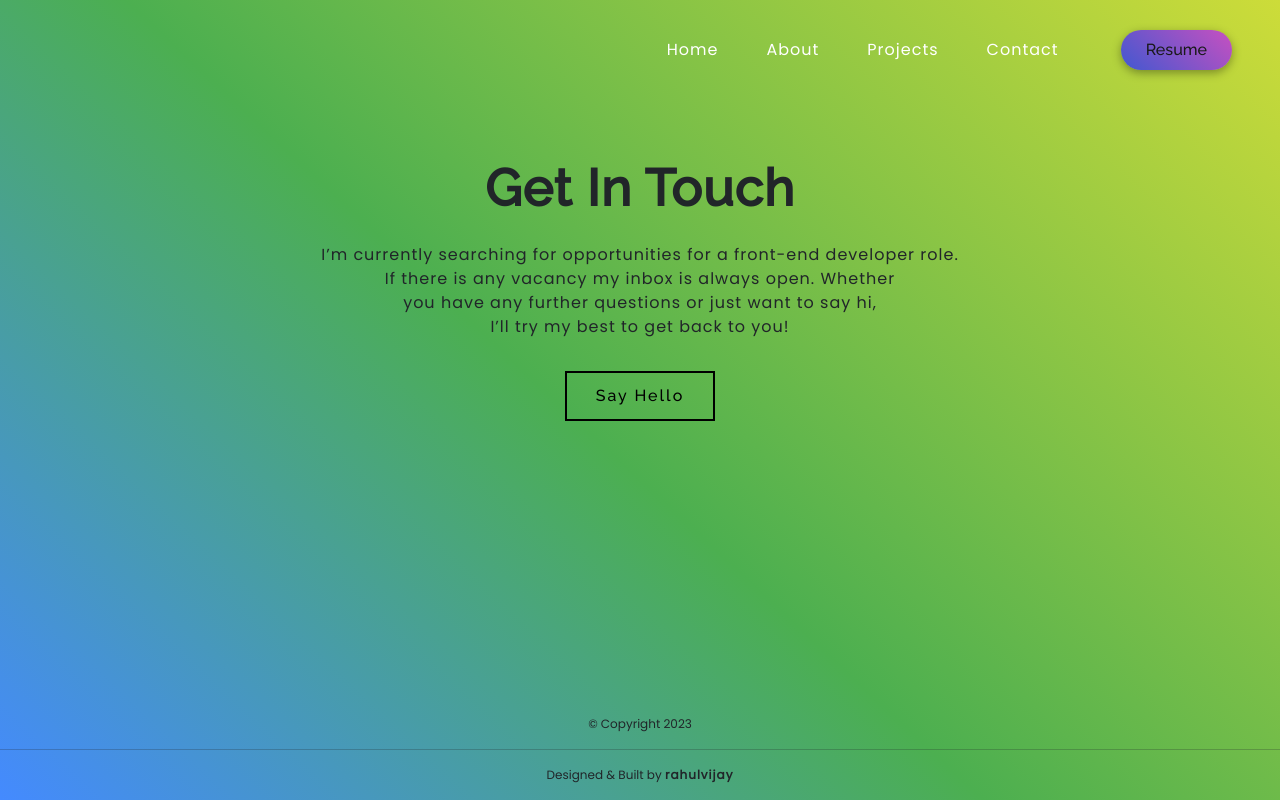
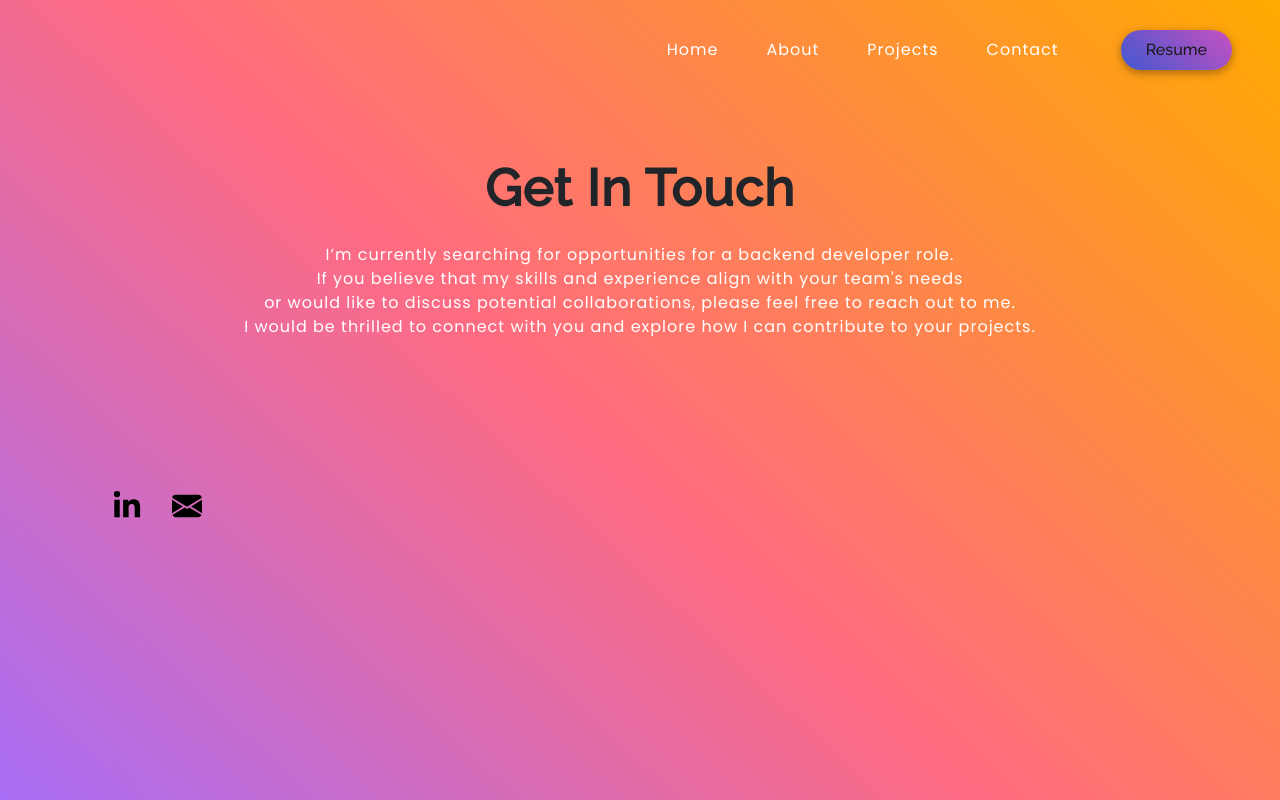
Before and after one commit to dokibal/doktorur, a React (Create React App) app: page /contact in a window 1280 px wide. Built offline with nearby package versions, Linux system fonts and the light colour scheme.

Commit message:
Further customize site

```diff
--- a/package.json
+++ b/package.json
@@ -1,5 +1,5 @@
 {
-  "name": "rahulportfolio",
+  "name": "balazsportfolio",
   "version": "0.1.0",
   "private": true,
   "dependencies": {
@@ -40,5 +40,8 @@
       "last 1 firefox version",
       "last 1 safari version"
     ]
+  },
+  "devDependencies": {
+    "react-bootstrap-icons": "^1.10.3"
   }
 }
--- a/src/components/Aboutpage/Aboutpage.js
+++ b/src/components/Aboutpage/Aboutpage.js
@@ -15,13 +15,19 @@ function Aboutpage() {
                         <ul className='skilllist'>
                             <Row>
                                 <h3>Skills</h3>
-                                <Col md={7}>
+                                <Col md={4}>
                                     <li>Java</li>
                                     <li>Spring</li>
                                     <li>Spring Boot</li>
-                                    <li>Hibernate</li>
                                 </Col>
-                                <Col md={5}>
+                                <Col md={4}>
+                                    <li>React</li>
+                                    <li>TypeScript</li>
+                                    <li>HTML</li>
+                                    <li>CSS</li>
+                                </Col>
+                                <Col md={4}>
+                                    <li>C++</li>
                                     <li>Git</li>
                                     <li>Scrum</li>
                                 </Col>
--- a/src/components/Contactpage/Contactpage.js
+++ b/src/components/Contactpage/Contactpage.js
@@ -1,6 +1,8 @@
 import React from "react";
 import "../../pages/style.css";
-import { Container } from "react-bootstrap";
+import { Container, Row, Col } from 'react-bootstrap'
+import { FaLinkedinIn, FaFacebook, FaMailchimp } from "react-icons/fa";
+import { EnvelopeFill } from "react-bootstrap-icons";
 
 function Contactpage() {
   return (
@@ -8,25 +10,31 @@ function Contactpage() {
       <Container>
         <h2 className="contacthead">Get In Touch</h2>
         <p className="contactpara">
-          I’m currently searching for opportunities for a front-end developer
-          role. <br /> If there is any vacancy my inbox is always open. Whether
-          <br /> you have any further questions or just want to say hi, <br />
-          I’ll try my best to get back to you!
+          I’m currently searching for opportunities for a backend developer
+          role.
+          <br />
+          If you believe that my skills and experience align with your team's needs
+          <br />
+          or would like to discuss potential collaborations, please feel free to reach out to me.
+          <br />
+          I would be thrilled to connect with you and explore how I can contribute to your projects.
         </p>
-        <button
-          className="contactbtn"
-          onClick={() => {
-            window.open("https://www.instagram.com/rahulvijay81/");
-          }}
-        >
-          Say Hello
-        </button>
+        <Row>
+          <Col md={7}>
+            <button onClick={() => {
+              window.open("https://www.linkedin.com/in/bal%C3%A1zs-doktor-922643181/");
+            }}
+              className='socailmediabtn'><FaLinkedinIn className='icon' />
+            </button>
+            <a
+              href="mailto:doktor.balazs1@gmail.com"
+              className='socailmediabtn'><EnvelopeFill
+              color="black"
+              className='icon' />
+            </a>
+          </Col>
+        </Row>
         <span></span>
-        <p className="copyright">
-          © Copyright 2023
-          <hr />
-          Designed & Built by <span>rahulvijay</span>
-        </p>
       </Container>
     </div>
   );
--- a/src/components/Projectlist/Projectlist.js
+++ b/src/components/Projectlist/Projectlist.js
@@ -14,9 +14,18 @@ function Projectlist() {
               <ProjectCard
                 imgPath={useradminpanel}
                 isBlog={false}
-                title="Dashboard Panel"
-                description="User Admin Dashboard created with React js, Material UI, Nivo Charts, Formik, Yup, FullCalendar, and Data Grid to build this entire application. This application consists of Light and Dark Mode, four different Charts, three different Data Table Pages, FAQ Page, Form Page, and Calendar Integration."
-                ghLink="https://rahul-dashboard-pannel.netlify.app"
+                title="TODO App"
+                description="The frontend of the TODO App is built using React.js with JavaScript, while the backend is developed in Java using Spring Boot. The application's database is powered by PostgreSQL. This project enables users to efficiently manage their tasks and to-do lists."
+                ghLink="https://amazing-cajeta-f366f2.netlify.app/"
+              />
+            </Col>
+            <Col md={4} className="project-card">
+              <ProjectCard
+                imgPath={useradminpanel}
+                isBlog={false}
+                title="Car Reservation Manager"
+                description="The Car Reservation Manager's frontend is constructed using React.js with TypeScript, while the backend is implemented in Java using Spring Boot. The application relies on a PostgreSQL database. This project empowers users to efficiently oversee cars and car reservations through an intuitive calendar view. Additionally, users can seamlessly add, delete, or modify car listings."
+                ghLink="https://bucolic-jalebi-fdd059.netlify.app/"
               />
             </Col>
           </Row>
--- a/src/pages/style.css
+++ b/src/pages/style.css
@@ -108,9 +108,9 @@
     background-color: #4158d0;
     background-image: linear-gradient(
       43deg,
-      #448Aff 0%,
-      #4CAF50 46%,
-      #CddC39 100%
+      #a86df6 0%,
+      #ff6b81 46%,
+      #ffaa00 100%
     );
   }
   .nav-link {
@@ -135,9 +135,9 @@
   background-color: #4158d0;
   background-image: linear-gradient(
     43deg,
-    #4526A0 0%,
-    #448Aff 46%,
-    #4CAF50 100%
+    #a86df6 0%,
+    #ff6b81 46%,
+    #ffaa00 100%
   );
 }
 .row {
@@ -267,9 +267,9 @@
   background-color: #4158d0;
   background-image: linear-gradient(
     43deg,
-    #448Aff 0%,
-    #4CAF50 46%,
-    #CddC39 100%
+    #a86df6 0%,
+    #ff6b81 46%,
+    #ffaa00 100%
   );
   padding-top: 110px;
 }
@@ -346,9 +346,9 @@
   background-color: #4158d0;
   background-image: linear-gradient(
     43deg,
-    #448Aff 0%,
-    #4CAF50 46%,
-    #CddC39 100%
+    #a86df6 0%,
+    #ff6b81 46%,
+    #ffaa00 100%
   );
 }
 .project-section {
@@ -428,9 +428,9 @@
   background-color: #4158d0;
   background-image: linear-gradient(
     43deg,
-    #448Aff 0%,
-    #4CAF50 46%,
-    #CddC39 100%
+    #a86df6 0%,
+    #ff6b81 46%,
+    #ffaa00 100%
   );
   padding-top: 110px;
 }
@@ -448,6 +448,7 @@
   letter-spacing: 1px;
   padding-bottom: 1rem;
   font-family: 'Poppins';
+  color: white;
 }
 .contactbtn {
   display: block;
```
Also changed, not shown: 1 other file (tests, documents, lock files or other folders).
